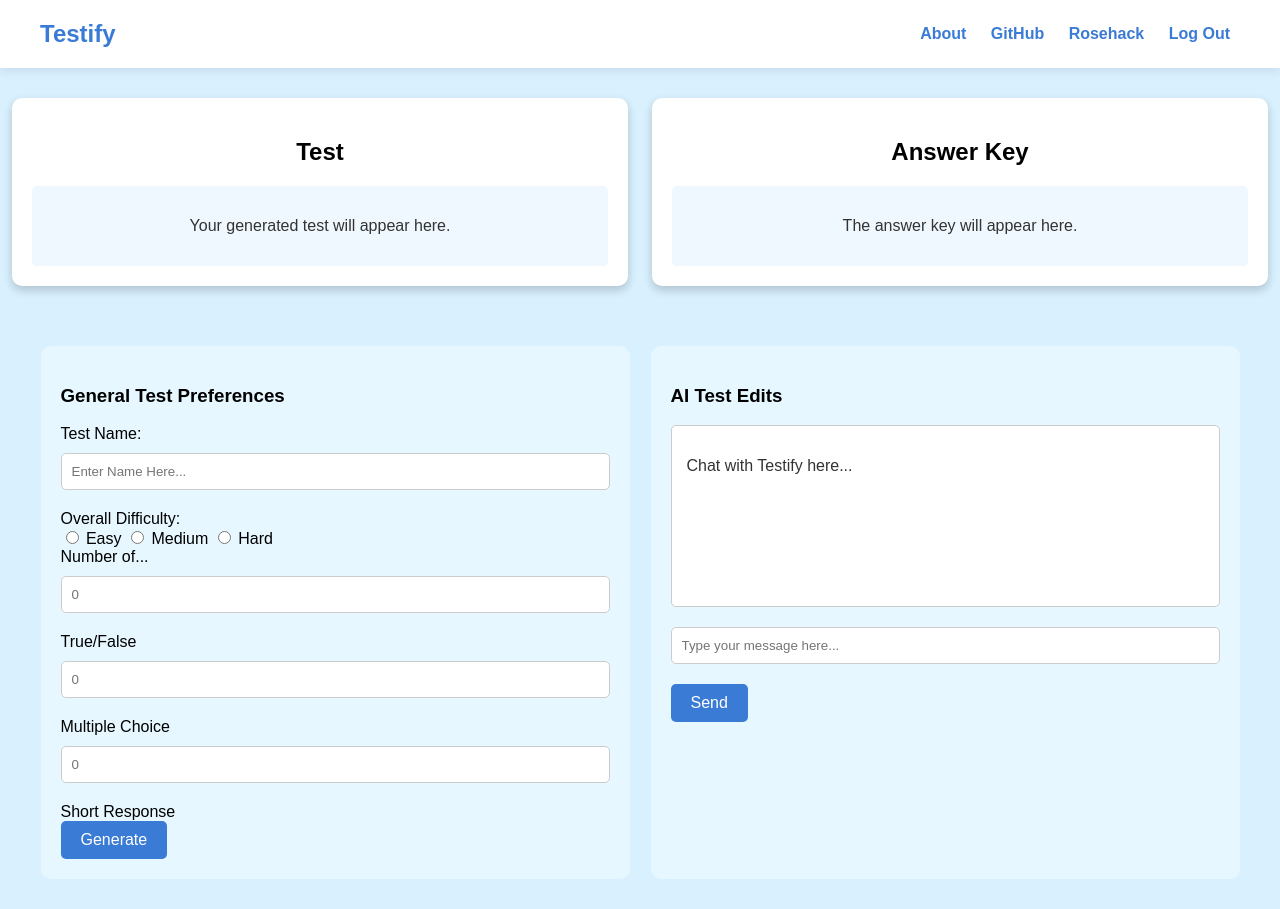
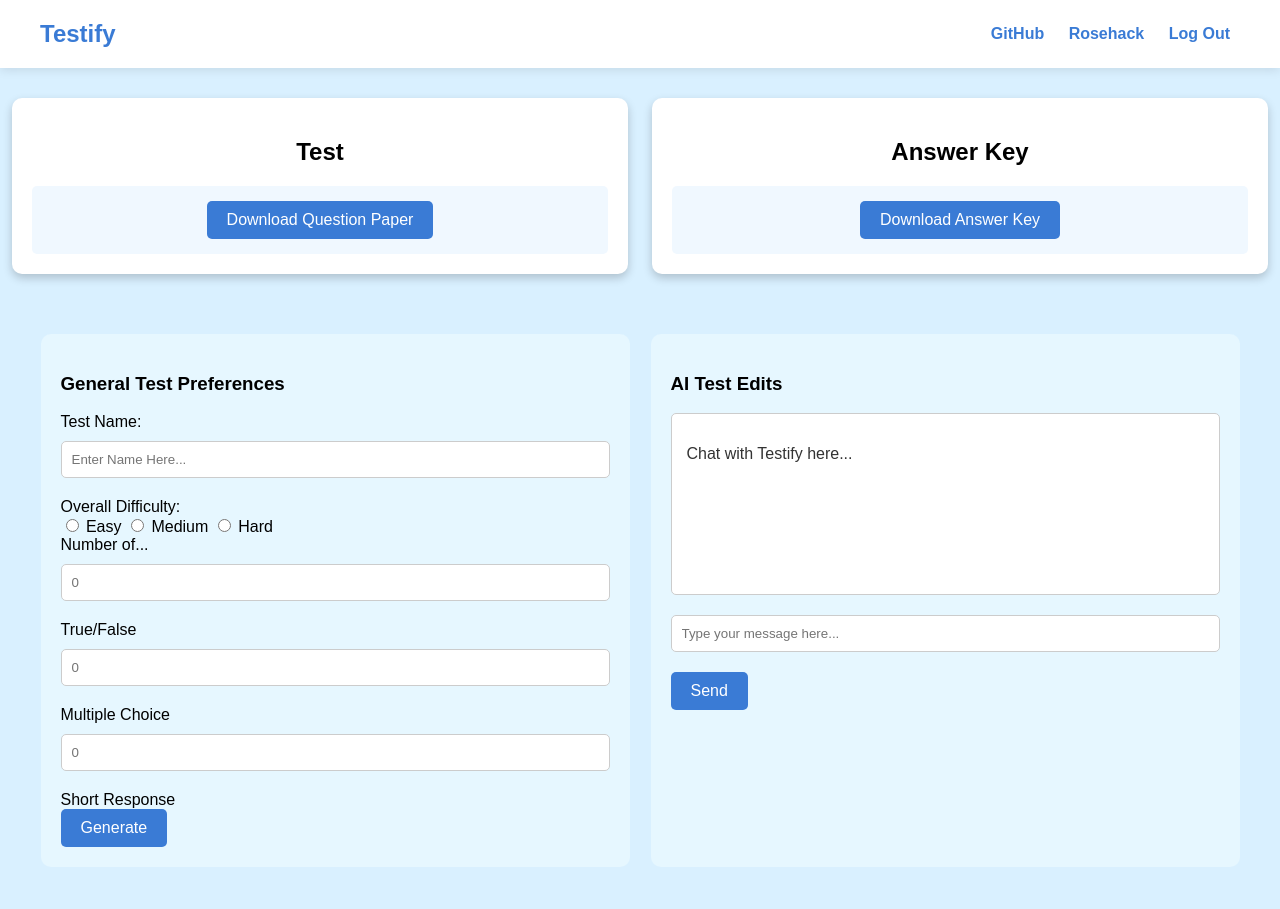
Before and after one commit to atontalapur/testify-rosehack-2025, a plain HTML site: page Workshop/index.html in a window 1280 px wide. Drawn offline with Linux system fonts and the light colour scheme; a script that the page names is missing.

Commit message:
Final Website

```diff
--- a/Workshop/index.html
+++ b/Workshop/index.html
@@ -12,7 +12,7 @@
     <header class="header">
       <a href="../Home/index.html" class="logo">Testify</a>
       <nav class="nav">
-        <a href="#about">About</a>
+
         <a href="https://github.com/atontalapur/rosehack-2025/tree/main">GitHub</a>
         <a href="https://rosehack.com">Rosehack</a>
         <a href="../LogIn/index.html">Log Out</a>
@@ -24,13 +24,13 @@
       <div class="output-box">
         <h2>Test</h2>
         <div class="output-content" id="test-content">
-          <p>Your generated test will appear here.</p>
+          <button>Download Question Paper</button>
         </div>
       </div>
       <div class="output-box">
         <h2>Answer Key</h2>
         <div class="output-content" id="answer-key-content">
-          <p>The answer key will appear here.</p>
+          <button>Download Answer Key</button>
         </div>
       </div>
     </section>
```
Also changed, not shown: Home/index.html (+1 -1 lines), PreWorkshop/index.html (+4 -4 lines).
